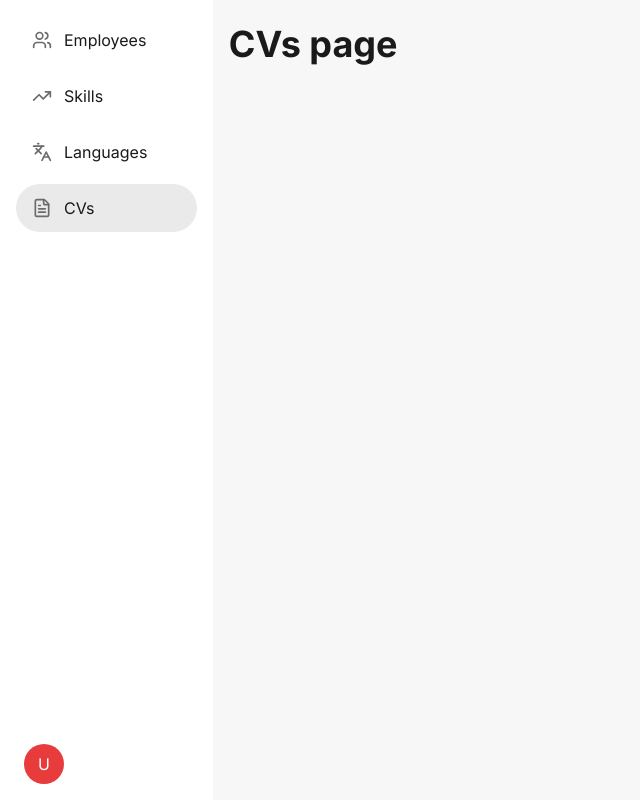
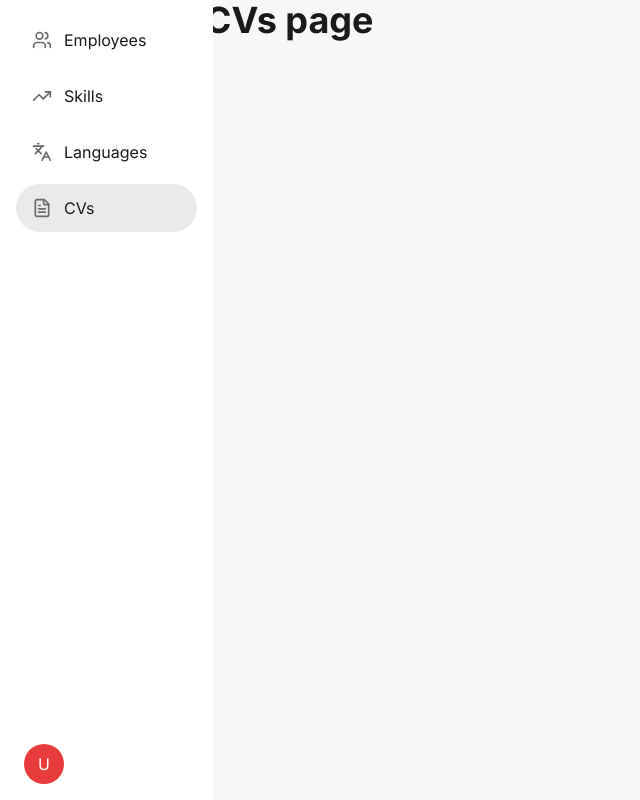
Before and after one commit to roryTheGnome/CV-matic_2000, a Next.js app: page /cvs in a window 1280 px wide. Shown: the whole page, without its empty margins (0-640 px from the left). Built offline with nearby package versions, Linux system fonts and the light colour scheme; no server answers.

Commit message:
fix - mini fix

```diff
--- a/app/(platform)/cvs/page.tsx
+++ b/app/(platform)/cvs/page.tsx
@@ -1,6 +1,6 @@
 export default function CVs(){
     return(
-        <div className="p-6">
+        <div >
             <h1>CVs page</h1>
         </div>
     )
--- a/types/user.ts
+++ b/types/user.ts
@@ -3,7 +3,7 @@ import { Skill } from "@/types/skills"
 import { Cvs } from "./cvs"
 import { Department } from "./department"
 
-export type UserRole = "admin" | "employee"
+export type UserRole = "Admin" | "Employee"
 
 export type User = {
   id: string
```
